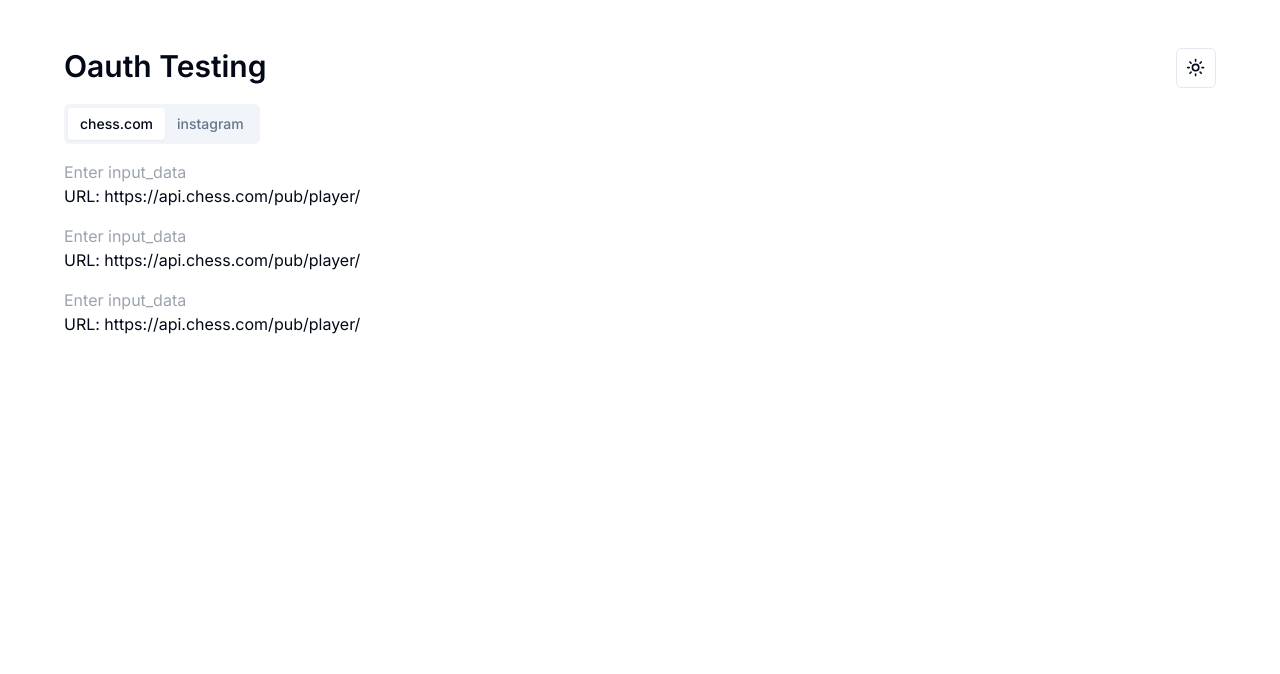
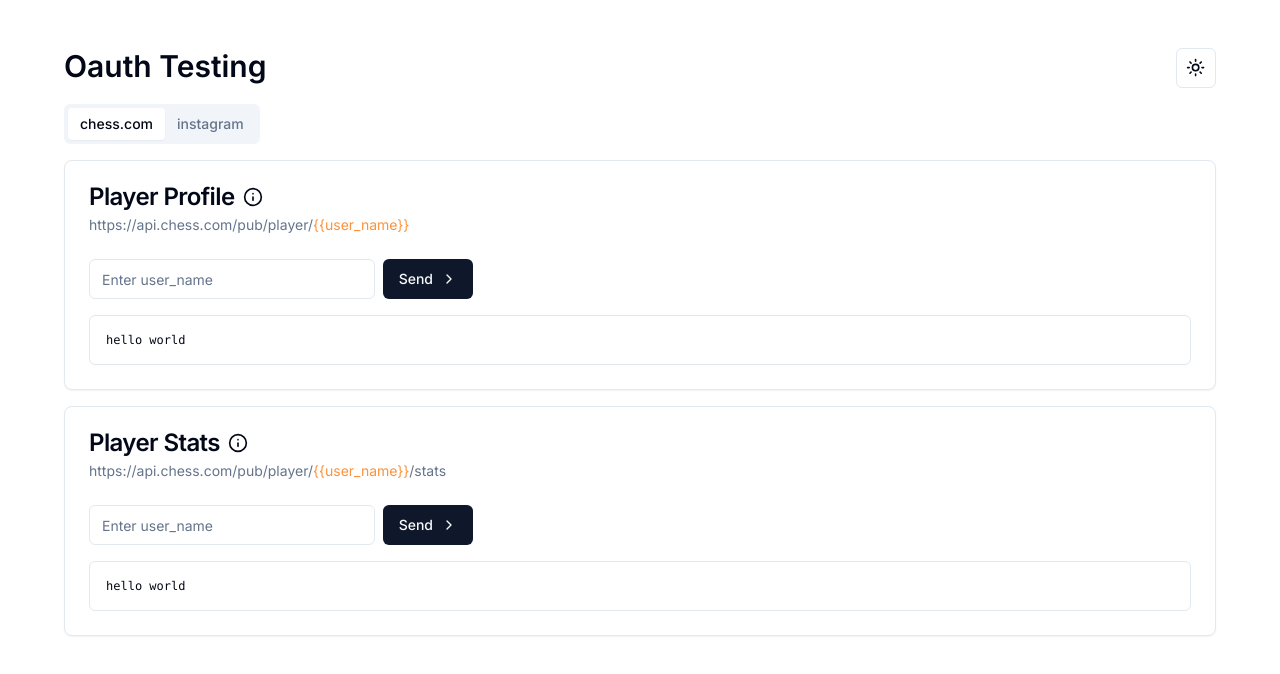
Before and after one commit to rankrush-gg/oauth-testing, a Next.js app: page / in a window 1280 px wide. Shown: the top 674 px of the page. Built offline with nearby package versions, Linux system fonts and the light colour scheme.

Commit message:
over engineer a testing frontend

```diff
--- a/package.json
+++ b/package.json
@@ -13,6 +13,7 @@
     "@radix-ui/react-separator": "^1.0.3",
     "@radix-ui/react-slot": "^1.0.2",
     "@radix-ui/react-tabs": "^1.0.4",
+    "@radix-ui/react-tooltip": "^1.0.7",
     "class-variance-authority": "^0.7.0",
     "clsx": "^2.1.0",
     "lucide-react": "^0.309.0",
--- a/src/app/page.tsx
+++ b/src/app/page.tsx
@@ -6,21 +6,25 @@
   chess: [
     {
       title: "Player Profile",
-      url: "https://api.chess.com/pub/player/{{input_data}}",
+      url: "https://api.chess.com/pub/player/{{user_name}}",
+      testData: ["muskyjobs", "sitontoilettime"],
     },
     {
-      title: "Player Stats2",
-      url: "https://api.chess.com/pub/player/{{input_data}}",
-    },
-    {
-      title: "Player Stats3",
-      url: "https://api.chess.com/pub/player/{{input_data}}",
+      title: "Player Stats",
+      url: "https://api.chess.com/pub/player/{{user_name}}/stats",
+      testData: ["muskyjobs", "sitontoilettime"],
     },
   ],
   instagram: [
     {
       title: "Account Metrics",
-      url: "https://graph.facebook.com/{{input_data}}/insights?metric=impressions,reach,profile_views&period=lifetime",
+      url: "https://graph.facebook.com/{{user_id}}/insights?metric=impressions,reach,profile_views",
+      testData: ["17841406338772957", "17841406338772957"],
+    },
+    {
+      title: "Media Metrics",
+      url: "https://graph.facebook.com/{{media_id}}/insights?metric=engagement,impressions,reach",
+      testData: ["17841406338772957", "17841406338772957"],
     },
   ],
 };
@@ -39,12 +43,22 @@
         </TabsList>
         <TabsContent value="chess" className="space-y-4">
           {urls.chess.map((url) => (
-            <ApiCard key={url.title} title={url.title} templateUrl={url.url} />
+            <ApiCard
+              key={url.title}
+              title={url.title}
+              templateUrl={url.url}
+              testData={url.testData}
+            />
           ))}
         </TabsContent>
         <TabsContent value="instagram" className="space-y-4">
           {urls.instagram.map((url) => (
-            <ApiCard key={url.title} title={url.title} templateUrl={url.url} />
+            <ApiCard
+              key={url.title}
+              title={url.title}
+              templateUrl={url.url}
+              testData={url.testData}
+            />
           ))}
         </TabsContent>
       </Tabs>
--- a/src/components/ApiCard.tsx
+++ b/src/components/ApiCard.tsx
@@ -1,32 +1,98 @@
 "use client";
-import { useState } from "react";
+import React, { useMemo, useState } from "react";
+import { Button } from "@/components/ui/button";
+import {
+  Card,
+  CardContent,
+  CardDescription,
+  CardHeader,
+  CardTitle,
+} from "@/components/ui/card";
+import { Input } from "@/components/ui/input";
+import { ChevronRight, Info } from "lucide-react";
+import {
+  Tooltip,
+  TooltipContent,
+  TooltipProvider,
+  TooltipTrigger,
+} from "@/components/ui/tooltip";
 
 type Props = {
   title: string;
   templateUrl: string;
+  testData: string[];
 };
 
-function ApiCard({ title, templateUrl }: Props) {
+function ApiCard({ title, templateUrl, testData }: Props) {
   const [value, setValue] = useState("");
+  const [data, setData] = useState("hello world");
 
-  const handleChange = (e) => {
+  const handleClick = () => {};
+
+  const handleChange = (e: any) => {
     setValue(e.target.value);
   };
 
-  const url = templateUrl.replace("{{input_data}}", value);
+  // Extracting the placeholder and template parts only once using useMemo
+  const { placeholder, templateParts } = useMemo(() => {
+    const match = templateUrl.match(/\{\{(.*?)\}\}/);
+    return {
+      placeholder: match ? match[1] : "",
+      templateParts: templateUrl.split(/\{\{.*?\}\}/),
+    };
+  }, [templateUrl]);
+
+  // Function to format the displayed URL
+  const displayUrl = useMemo(
+    () => (
+      <>
+        {templateParts[0]}
+        <span className="text-orange-400">{value || `{{${placeholder}}}`}</span>
+        {templateParts[1]}
+      </>
+    ),
+    [templateParts, value, placeholder]
+  );
 
   return (
-    <div className="api-card">
-      <input
-        type="text"
-        placeholder={`Enter input_data`}
-        value={value}
-        onChange={handleChange}
-        className="api-card-input"
-      />
-      <p>URL: {url}</p>
-      {/* Render additional API Card content here */}
-    </div>
+    <Card>
+      <CardHeader>
+        <div className="flex flex-row items-center space-x-2">
+          <CardTitle>{title}</CardTitle>
+
+          <TooltipProvider>
+            <Tooltip>
+              <TooltipTrigger asChild>
+                <Info className="h-5 w-5 cursor-pointer" />
+              </TooltipTrigger>
+              <TooltipContent>
+                <p>Try: {testData.join(", ")}</p>
+              </TooltipContent>
+            </Tooltip>
+          </TooltipProvider>
+        </div>
+        <CardDescription>{displayUrl}</CardDescription>
+      </CardHeader>
+      <CardContent className="space-y-4">
+        <div className="flex w-full max-w-sm items-center space-x-2">
+          <Input
+            type="text"
+            placeholder={`Enter ${placeholder}`}
+            value={value}
+            onChange={handleChange}
+          />
+          <Button onClick={handleClick}>
+            Send <ChevronRight className="ml-2 h-4 w-4" />
+          </Button>
+        </div>
+
+        {data && (
+          <pre className=" flex items-center space-x-4 rounded-md border p-4 text-xs">
+            {data}
+          </pre>
+        )}
+      </CardContent>
+    </Card>
   );
 }
 
--- /dev/null
+++ b/src/components/ui/tooltip.tsx
@@ -0,0 +1,30 @@
+"use client"
+
+import * as React from "react"
+import * as TooltipPrimitive from "@radix-ui/react-tooltip"
+
+import { cn } from "@/lib/utils"
+
+const TooltipProvider = TooltipPrimitive.Provider
+
+const Tooltip = TooltipPrimitive.Root
+
+const TooltipTrigger = TooltipPrimitive.Trigger
+
+const TooltipContent = React.forwardRef<
+  React.ElementRef<typeof TooltipPrimitive.Content>,
+  React.ComponentPropsWithoutRef<typeof TooltipPrimitive.Content>
+>(({ className, sideOffset = 4, ...props }, ref) => (
+  <TooltipPrimitive.Content
+    ref={ref}
+    sideOffset={sideOffset}
+    className={cn(
+      "z-50 overflow-hidden rounded-md border bg-popover px-3 py-1.5 text-sm text-popover-foreground shadow-md animate-in fade-in-0 zoom-in-95 data-[state=closed]:animate-out data-[state=closed]:fade-out-0 data-[state=closed]:zoom-out-95 data-[side=bottom]:slide-in-from-top-2 data-[side=left]:slide-in-from-right-2 data-[side=right]:slide-in-from-left-2 data-[side=top]:slide-in-from-bottom-2",
+      className
+    )}
+    {...props}
+  />
+))
+TooltipContent.displayName = TooltipPrimitive.Content.displayName
+
+export { Tooltip, TooltipTrigger, TooltipContent, TooltipProvider }
```
Also changed, not shown: 1 other file (tests, documents, lock files or other folders).
